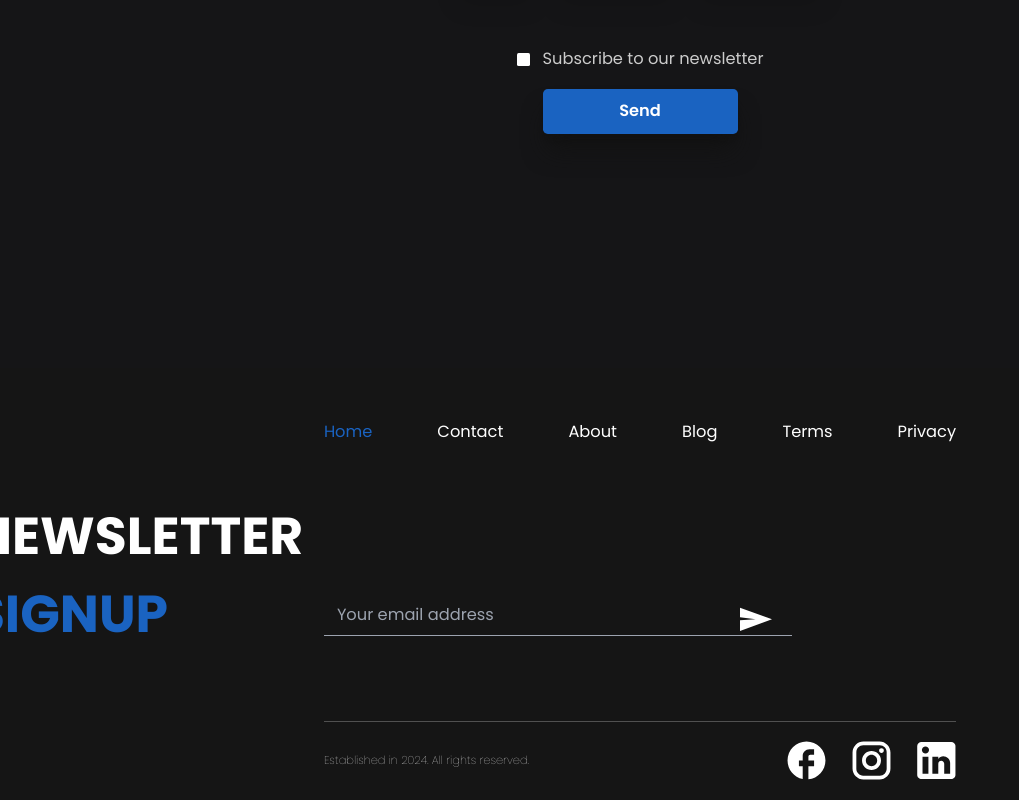
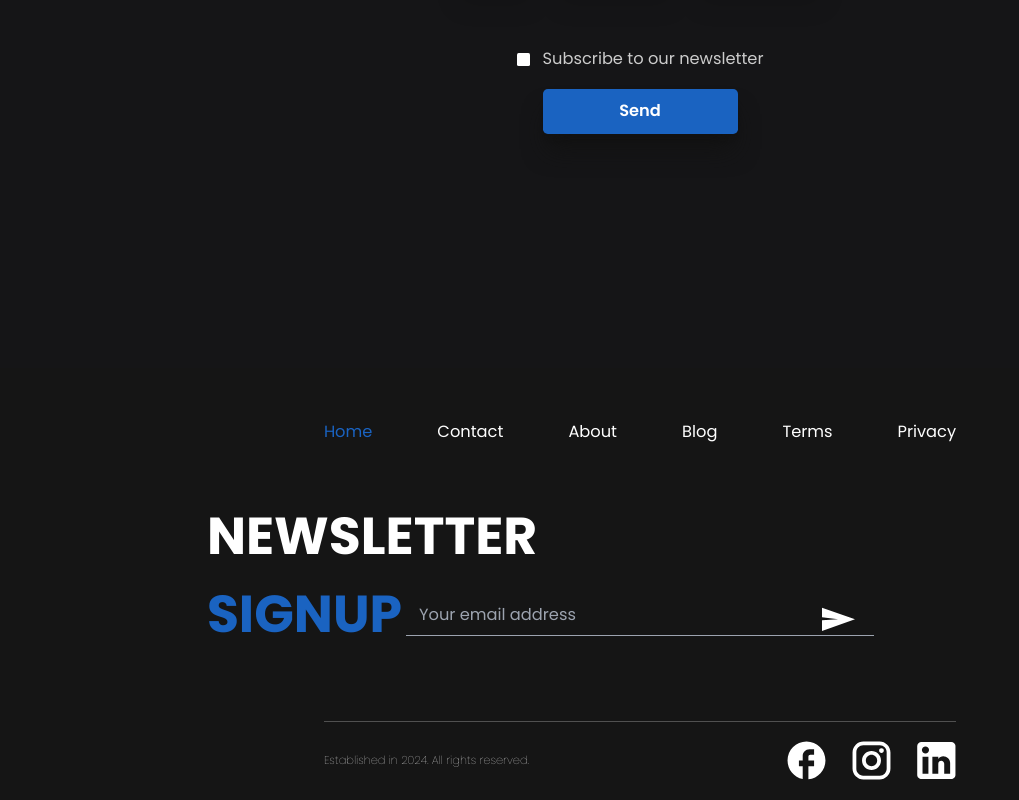
Before and after one commit to stay-ghosting/rise-rapid, a React (Vite) app: page / in a window 1280 px wide. Shown: the part 3411-4211 px from the top of the page, without its empty margins (0-1019 px from the left). Built offline with nearby package versions, Linux system fonts and the light colour scheme.

Commit message:
fix responsiveness

```diff
--- a/src/sections/Footer.tsx
+++ b/src/sections/Footer.tsx
@@ -35,14 +35,14 @@ const Footer = () => {
           <CustomNavLink link='/terms' text='Terms' />
           <CustomNavLink link='/privacy' text='Privacy' />
         </ul>
-        <div className='relative mt-[11rem] mb-[6rem]  flex flex-col justify-center'>
-          <div className='absolute -left-[27rem] -top-[7rem]'>
-            <p className='text-white text-[4rem] font-bold leading-[6rem]'>
-              NEWSLETTER <br />
-              <span className='text-cta'>SIGNUP</span>
+        <div className='relative md:mt-[11rem] mb-[6rem]  flex flex-col justify-center items-center'>
+          <div className=' md:absolute -left-[9rem] -top-[7rem]'>
+            <p className='mt-[3rem] mb-[2rem] md:my-0 text-white text-[4rem] font-bold leading-[6rem]'>
+              NEWSLETTER
+              <span className='text-cta md:block'> SIGNUP</span>
             </p>
           </div>
-          <div className='w-[36rem] relative'>
+          <div className='w-[36rem]  relative'>
             <form action=''>
               <input type='image' src={icon_submitArrow} className='cursor-pointer p-[1rem] w-[4.5rem] absolute right-2 top-2' />
               <InputField
```
